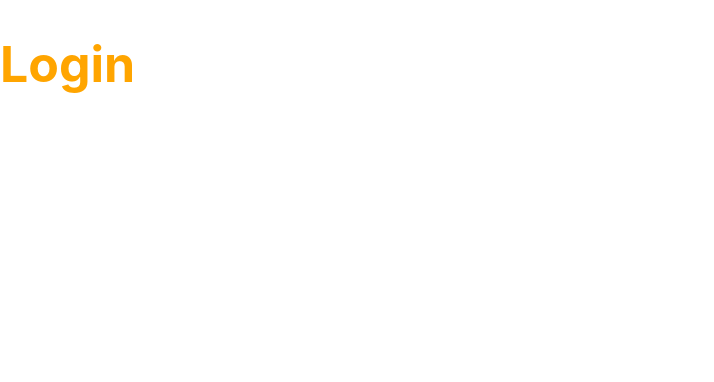
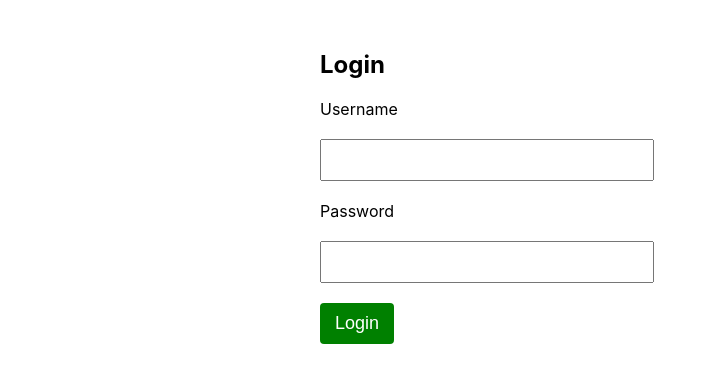
Before and after one commit to kirandash/django-react-imdb, a React (Create React App) app in the folder imdb_ui/: page / in a window 1280 px wide. Shown: the top 382 px of the page, without its empty margins (0-714 px from the left). Built offline with nearby package versions, Linux system fonts and the light colour scheme.

Commit message:
IMDB UI - 3.18 Login Component

```diff
--- a/imdb_ui/src/App.css
+++ b/imdb_ui/src/App.css
@@ -73,3 +73,8 @@ input, textarea {
 .movie-list button {
   margin-top: 20px;
 }
+
+.login-container {
+  width: 50%;
+  margin: 50px auto;
+}
--- a/imdb_ui/src/components/Login.js
+++ b/imdb_ui/src/components/Login.js
@@ -1,10 +1,52 @@
 import React, { Component } from 'react'
 
 export class Login extends Component {
+
+    // Create state for login details
+    state = {
+        credentials: {
+            username: '',
+            password: ''
+        }
+    }
+
+    inputChanged = event => {
+        let cred = this.state.credentials;
+        cred[event.target.name] = event.target.value;
+        this.setState({
+            credentials: cred
+        });
+    }
+
+    login = event => {
+        console.log(this.state.credentials);
+        // Log in with auth API
+        fetch(`${process.env.REACT_APP_API_URL}/auth/`, {
+            method: 'POST',
+            headers: {
+                'Content-Type': 'application/json'
+                // 'Authorization': 'Token 9de5ae4e0f924d43aef5eaad22403d3657009fe6' // later we will get token dynamically
+            },
+            body: JSON.stringify(this.state.credentials)
+        })
+        .then(res => res.json())
+        .then(res => {
+            console.log(res.token); // token - store the token later in cookie to use with other API calls
+            window.location.href="/movies";
+        })
+        .catch(err => console.log(err))
+    }
+
     render() {
+
         return (
-            <div>
-                <h1>Login</h1>
+            <div className="login-container">
+                <h2>Login</h2>
+                <label>Username</label><br/><br/>
+                <input type="text" name="username" value={this.state.username} onChange={this.inputChanged} /><br/><br/>
+                <label>Password</label><br/><br/>
+                <input type="password" name="password" value={this.state.password} onChange={this.inputChanged} /><br/><br/>
+                <button onClick={this.login}>Login</button>
             </div>
         )
     }
```
Also changed, not shown: 1 other file (tests, documents, lock files or other folders).
